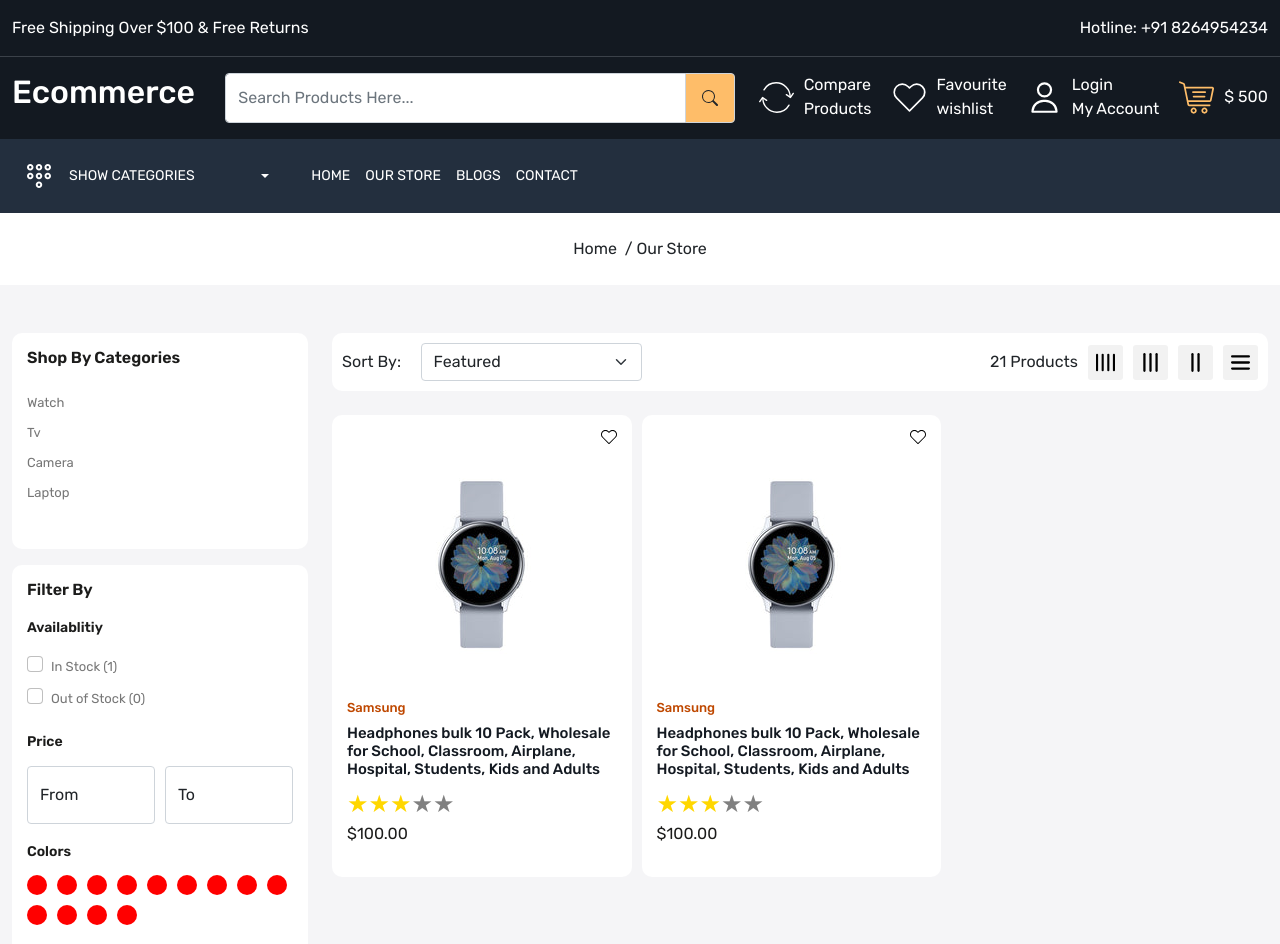
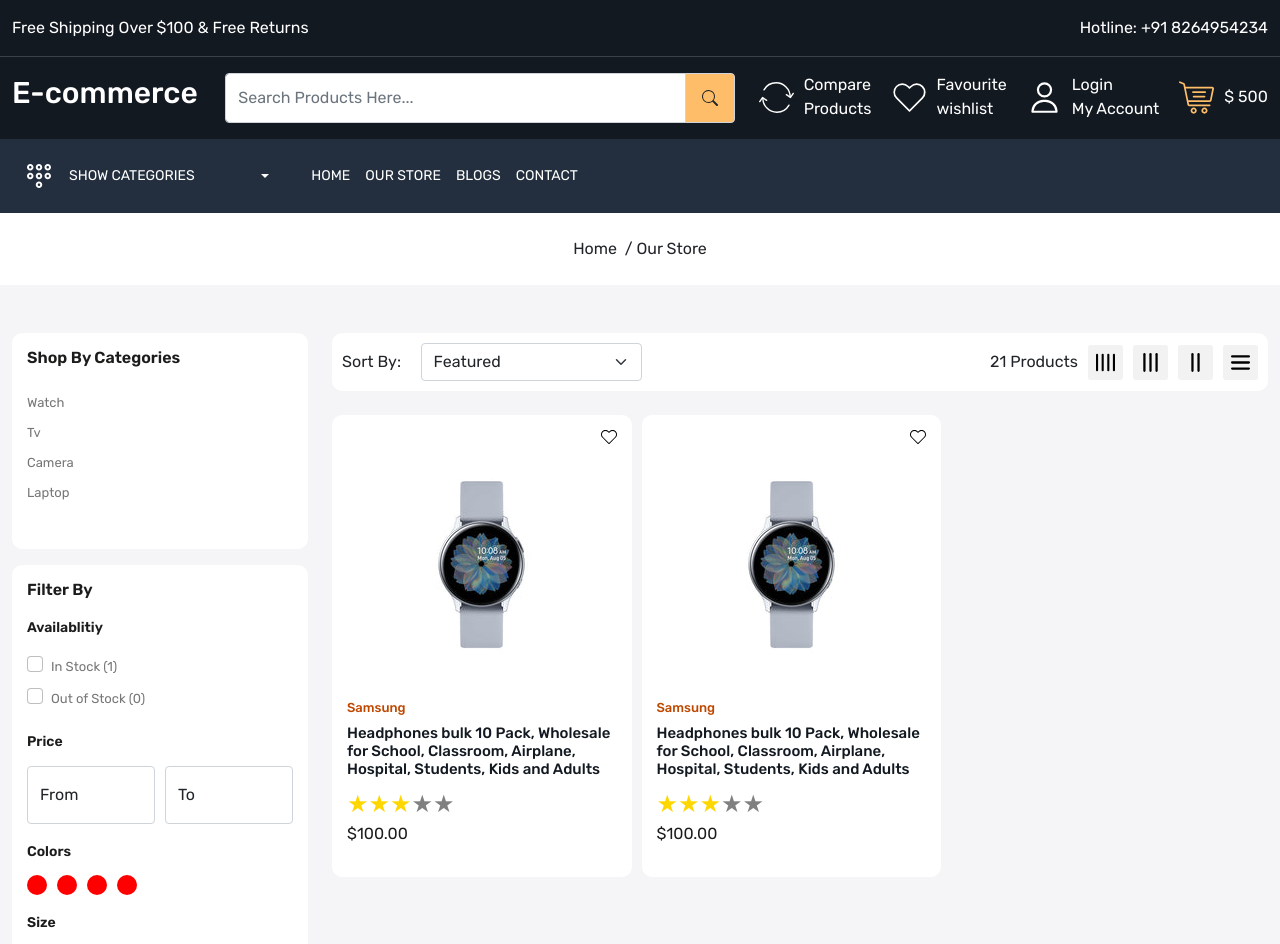
Before and after one commit to ahmedfarag9/ecommerce-webapp-mern-stack, a React (Create React App) app in the folder client/: page /store in a window 1280 px wide. Shown: the top 944 px of the page. Built offline with nearby package versions, Linux system fonts and the light colour scheme.

Commit message:
refactor: code refactor

```diff
--- a/client/src/components/Header.js
+++ b/client/src/components/Header.js
@@ -29,7 +29,9 @@
           <div className="row align-itens-center">
             <div className="col-2">
               <h2>
-                <Link className="text-white">Ecommerce</Link>
+                <Link className="text-white" style={{ fontSize: "30px" }}>
+                  E-commerce
+                </Link>
               </h2>
             </div>
             <div className="col-5">
@@ -49,7 +51,10 @@
             <div className="col-5">
               <div className="header-upper-links d-flex align-items-center justify-content-between">
                 <div>
-                  <Link className="d-flex align-items-center gap-10 text-white">
+                  <Link
+                    to="/compare-product"
+                    className="d-flex align-items-center gap-10 text-white"
+                  >
                     <img src="/images/compare.svg" alt="compare" />
                     <p className="mb-0">
                       Compare <br /> Products
@@ -57,7 +62,10 @@
                   </Link>
                 </div>
                 <div>
-                  <Link className="d-flex align-items-center gap-10 text-white">
+                  <Link
+                    to="/wishlist"
+                    className="d-flex align-items-center gap-10 text-white"
+                  >
                     <img src="/images/wishlist.svg" alt="wishlist" />
                     <p className="mb-0">
                       Favourite <br /> wishlist
@@ -65,7 +73,10 @@
                   </Link>
                 </div>
                 <div>
-                  <Link className="d-flex align-items-center gap-10 text-white">
+                  <Link
+                    to="/login"
+                    className="d-flex align-items-center gap-10 text-white"
+                  >
                     <img src="/images/user.svg" alt="user" />
                     <p className="mb-0">
                       Login <br /> My Account
@@ -73,7 +84,10 @@
                   </Link>
                 </div>
                 <div>
-                  <Link className="d-flex align-items-center gap-10 text-white">
+                  <Link
+                    to="/cart"
+                    className="d-flex align-items-center gap-10 text-white"
+                  >
                     <img src="/images/cart.svg" alt="cart" />
                     <div className="d-flex flex-column gap-10">
                       <span className="badge bg-white text-dark"></span>
--- a/client/src/pages/OurStore.js
+++ b/client/src/pages/OurStore.js
@@ -3,6 +3,7 @@
 import Meta from "../components/Meta";
 import ReactStars from "react-rating-stars-component";
 import ProductCard from "../components/ProductCard";
+import Color from "../components/Color";
 
 const OurStore = () => {
   const [grid, setGrid] = React.useState(4);
@@ -76,21 +77,7 @@
                   </div>
                   <h5 className="sub-title">Colors</h5>
                   <div>
-                    <ul className="colors ps-0">
-                      <li></li>
-                      <li></li>
-                      <li></li>
-                      <li></li>
-                      <li></li>
-                      <li></li>
-                      <li></li>
-                      <li></li>
-                      <li></li>
-                      <li></li>
-                      <li></li>
-                      <li></li>
-                      <li></li>
-                    </ul>
+                    <Color/>
                   </div>
                   <h5 className="sub-title">Size</h5>
                   <div>
```
